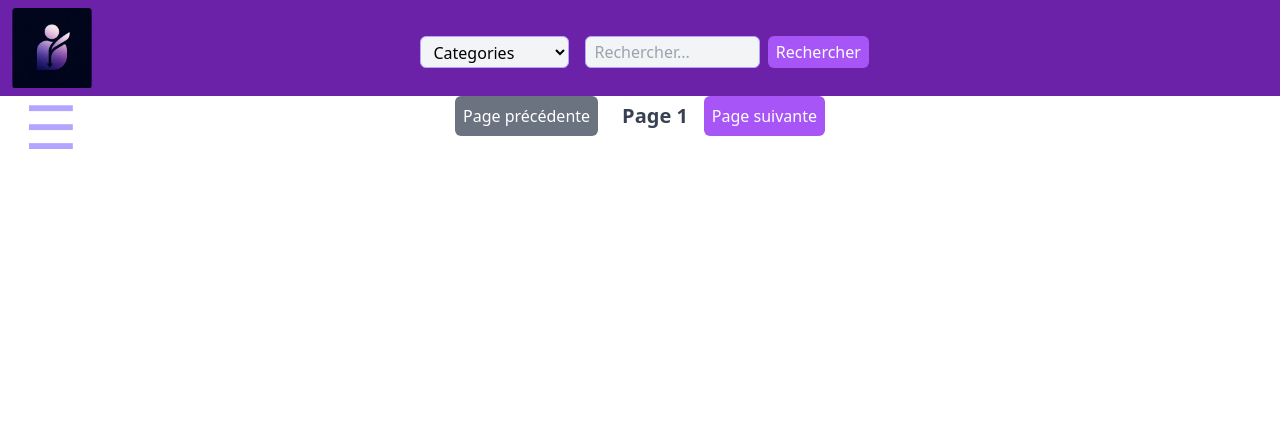
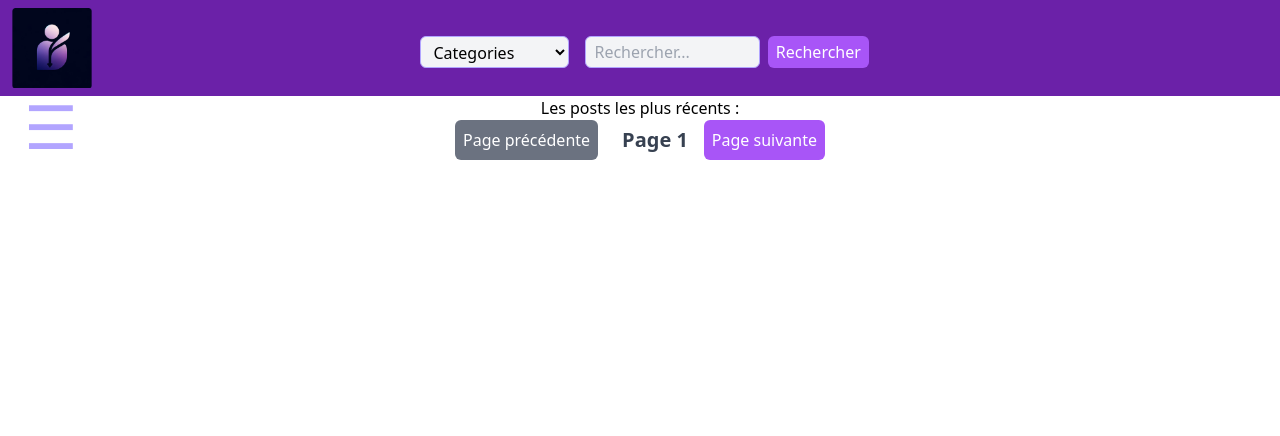
Before and after one commit to GeniusTom-Dev/projet-php-but-2, a PHP site: page /view/homepage.php in a window 1280 px wide. Shown: the top 436 px of the page. Run offline with PHP 8.4, Linux system fonts and the light colour scheme; data that the repository does not hold is empty; some libraries are stand-ins or nearby versions.

Commit message:
code cleaning

```diff
--- a/view/homepage.php
+++ b/view/homepage.php
@@ -34,6 +34,7 @@ require_once "enTete.php";
 </div>
 
 <section class="h-screen w-full flex flex-col  items-center">
+    <p>Les posts les plus récents : </p>
 <?php
     // Affichage répétitif des posts
     $posts = $dbPosts->select_SQLResult(null, null, null, null, null, $limitNbPosts, $_GET['page'], 'recent')->getContent();
```
